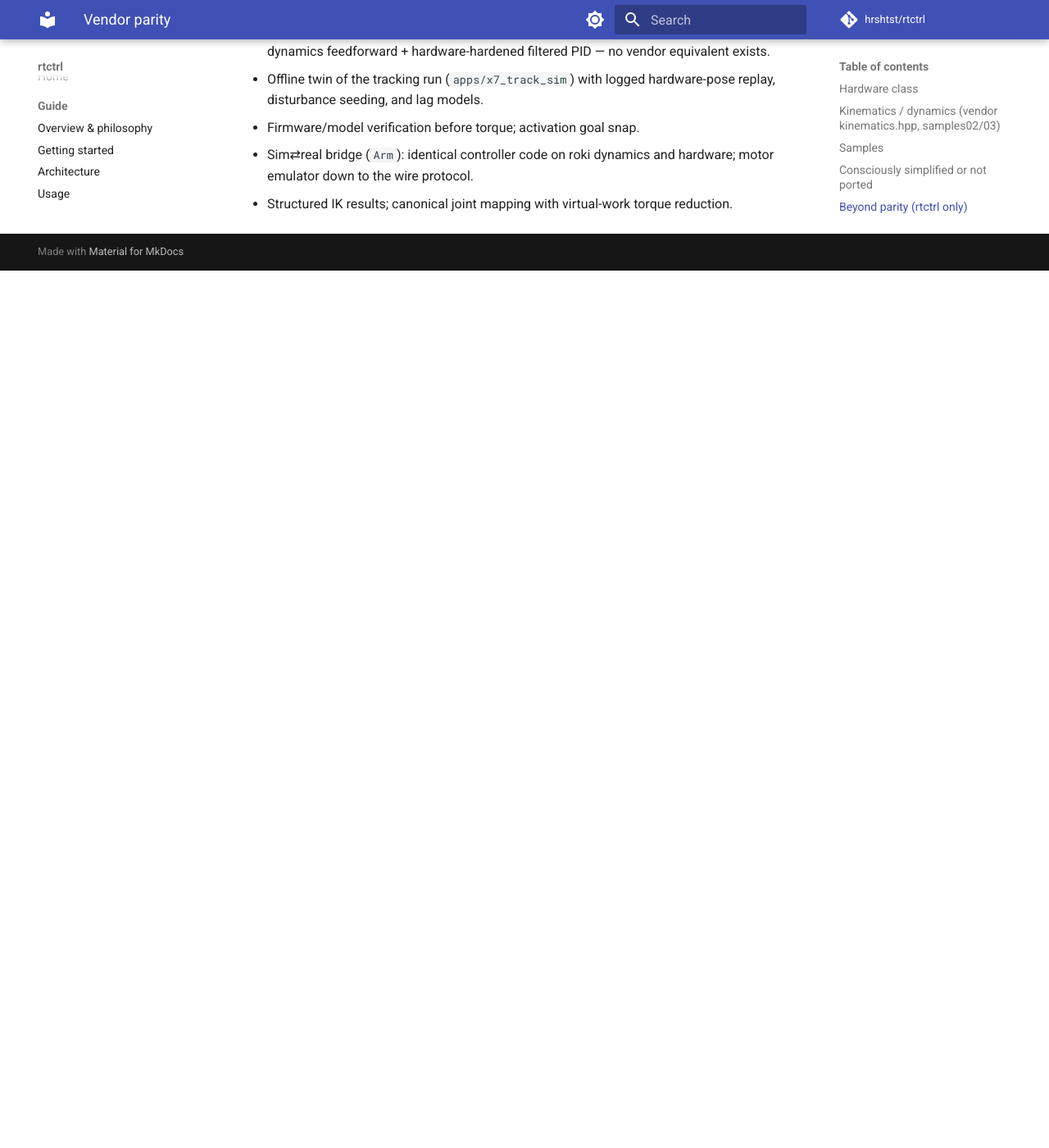
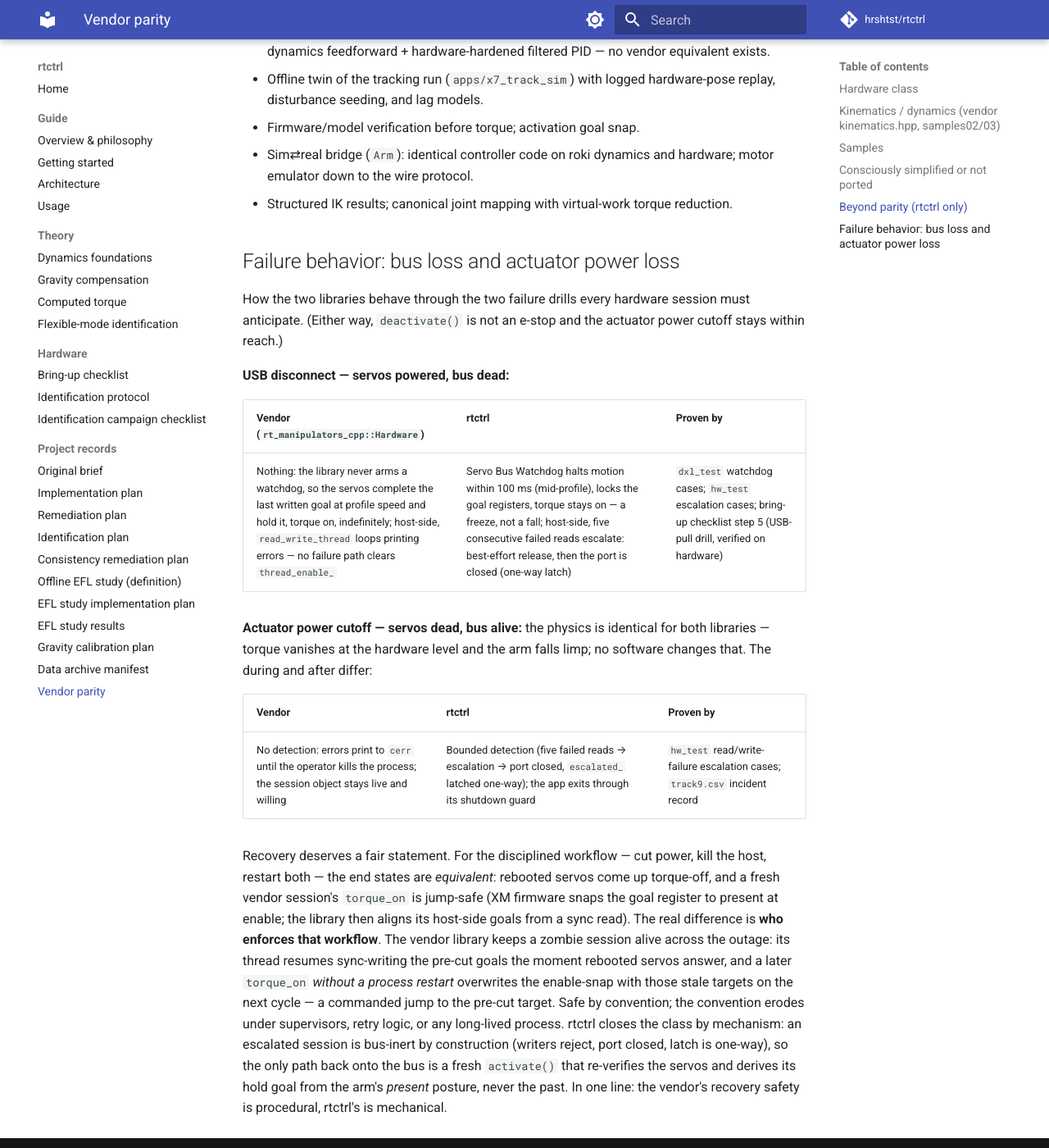
Before and after one commit to hrshtst/rtctrl, an MkDocs documentation site: the page built from docs/PARITY.md, in a window 1280 px wide and 1400 px high, scrolled down 3758 px. Shown: the whole window at 82% size. Built offline with MkDocs 1.6.1 and Material for MkDocs 9.7.7, drawn with Linux system fonts in a browser that asks for light colours; comment, search, counter and statistics services are not loaded; before the commit the page ends 4088 px from its top, so only the background shows below that.

Commit message:
docs(parity): record failure behavior versus the vendor library
Bus-loss and power-loss comparison: freeze-vs-abandoned-live on USB
disconnect, bounded escalation vs unbounded error loop during a power
cut, and the fair recovery framing — equivalent end states for a
disciplined restart-both workflow; the difference is enforcement
(vendor: procedural, rtctrl: mechanical one-way latch).

```diff
--- a/docs/PARITY.md
+++ b/docs/PARITY.md
@@ -97,3 +97,43 @@
   and hardware; motor emulator down to the wire protocol.
 - Structured IK results; canonical joint mapping with virtual-work
   torque reduction.
+
+## Failure behavior: bus loss and actuator power loss
+
+How the two libraries behave through the two failure drills every
+hardware session must anticipate. (Either way, `deactivate()` is not
+an e-stop and the actuator power cutoff stays within reach.)
+
+**USB disconnect — servos powered, bus dead:**
+
+| Vendor (`rt_manipulators_cpp::Hardware`) | rtctrl | Proven by |
+|---|---|---|
+| Nothing: the library never arms a watchdog, so the servos complete the last written goal at profile speed and hold it, torque on, indefinitely; host-side, `read_write_thread` loops printing errors — no failure path clears `thread_enable_` | Servo Bus Watchdog halts motion within 100 ms (mid-profile), locks the goal registers, torque stays on — a freeze, not a fall; host-side, five consecutive failed reads escalate: best-effort release, then the port is closed (one-way latch) | `dxl_test` watchdog cases; `hw_test` escalation cases; bring-up checklist step 5 (USB-pull drill, verified on hardware) |
+
+**Actuator power cutoff — servos dead, bus alive:** the physics is
+identical for both libraries — torque vanishes at the hardware level
+and the arm falls limp; no software changes that. The during and
+after differ:
+
+| Vendor | rtctrl | Proven by |
+|---|---|---|
+| No detection: errors print to `cerr` until the operator kills the process; the session object stays live and willing | Bounded detection (five failed reads → escalation → port closed, `escalated_` latched one-way); the app exits through its shutdown guard | `hw_test` read/write-failure escalation cases; `track9.csv` incident record |
+
+Recovery deserves a fair statement. For the disciplined workflow —
+cut power, kill the host, restart both — the end states are
+*equivalent*: rebooted servos come up torque-off, and a fresh vendor
+session's `torque_on` is jump-safe (XM firmware snaps the goal
+register to present at enable; the library then aligns its host-side
+goals from a sync read). The real difference is **who enforces that
+workflow**. The vendor library keeps a zombie session alive across
+the outage: its thread resumes sync-writing the pre-cut goals the
+moment rebooted servos answer, and a later `torque_on` *without a
+process restart* overwrites the enable-snap with those stale targets
+on the next cycle — a commanded jump to the pre-cut target. Safe by
+convention; the convention erodes under supervisors, retry logic, or
+any long-lived process. rtctrl closes the class by mechanism: an
+escalated session is bus-inert by construction (writers reject, port
+closed, latch is one-way), so the only path back onto the bus is a
+fresh `activate()` that re-verifies the servos and derives its hold
+goal from the arm's *present* posture, never the past. In one line:
+the vendor's recovery safety is procedural, rtctrl's is mechanical.
```
